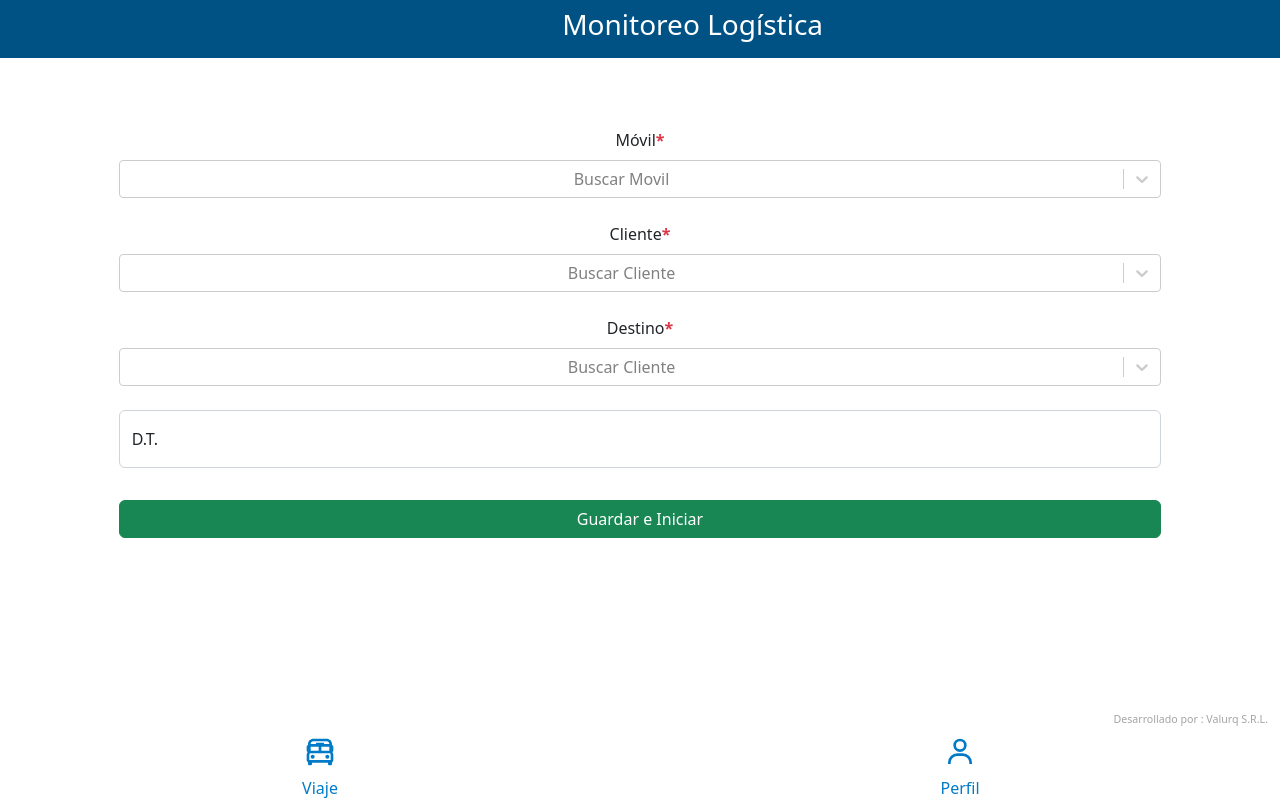
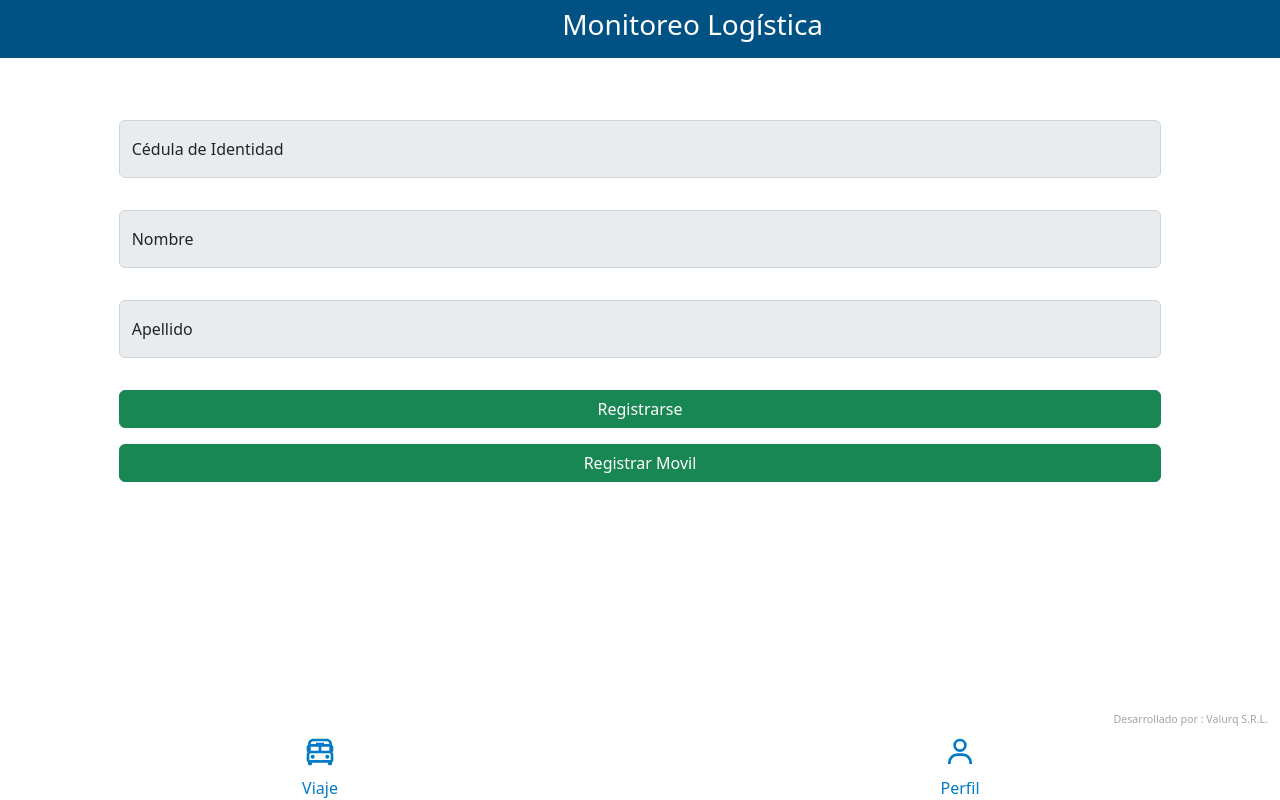
Before and after one commit to AlbertV99/app-monitoreo-chofer, a React (Vite) app: page / in a window 1280 px wide. Built offline with nearby package versions, Linux system fonts and the light colour scheme; no server answers.

Commit message:
Actualizacion de posiciones de movil

```diff
--- a/src/main.jsx
+++ b/src/main.jsx
@@ -16,7 +16,7 @@ ReactDOM.createRoot(document.getElementById('root')).render(
     <BrowserRouter>
         <Routes>
             <Route path='/' element={<App/>}>
-                <Route index element={<ViajeReg />} />
+                <Route  index element={<PerfilChofer />} />
                 <Route  path='viajeMov' element={<ViajeMov/>} />
                 <Route  path='viajeReg' element={<ViajeReg/>} />
                 <Route  path='perfil' element={<PerfilChofer/>} />
--- a/src/paginas/ViajeMov.jsx
+++ b/src/paginas/ViajeMov.jsx
@@ -20,7 +20,7 @@ const ViajeMov = (props) => {
     const [estadoUbicacion,setEstadoUbicacion] = useState(false);
     const [intervalo,setIntervalo] = useState(null)
     const [datoViaje,setDatoViaje] = useState({"id":"","chofer":"","movil":""});
-    const [ubicacion,setUbicacion] = useState({"latitud":"","longitud":""});
+    const [ubicacion,setUbicacion] = useState({"latitud":"","longitud":"","c":0});
     // const [,,,,,,endpointLibre,obtenerPersona,registrarMarcacion,obtenerHistorial] = Peticiones();
 
     const {endpointLibre,obtenerPersona,registrarMarcacion,obtenerHistorial,guardarNuevoJson} = Peticiones();
@@ -66,7 +66,8 @@ const ViajeMov = (props) => {
             setIntervalo(setInterval(pulsaciones,120000)) // milisegundos
         }else{//parar pulsaciones
             clearInterval(intervalo);
-            setIntervalo(null)
+            setIntervalo(null);
+
         }
         setPulso(!pulsar);
 
@@ -87,7 +88,7 @@ const ViajeMov = (props) => {
               (a) => {
                   console.log(a, a.coords.latitude,a.coords.longitude);
 
-                  setUbicacion({"latitud":a.coords.latitude,"longitud":a.coords.longitude});
+                  setUbicacion({"latitud":a.coords.latitude,"longitud":a.coords.longitude,"c":ubicacion.c++});
                   setEstadoUbicacion(true);
               },
               (error)=>{
@@ -162,7 +163,7 @@ const ViajeMov = (props) => {
 
                     <Row>
                         <Col>
-                            <h3>{msg}</h3>
+                            <h3>{ubicacion.c+" ["+ubicacion.latitud+":"+ubicacion.longitud+"]"}</h3>
                         </Col>
                     </Row>
                 </Container>
--- a/src/paginas/ViajeReg.jsx
+++ b/src/paginas/ViajeReg.jsx
@@ -25,6 +25,7 @@ const ViajeReg = (props) => {
     const [listaCliente,setListaCliente] = useState([{ 'label': "A S D SRL", 'value': '1' }]);
     const [destinoSelec,setDestinoSelec] = useState("");
     const [listaDestino,setListaDestino] = useState([{ 'label': "Jouser", 'value': 'Jouser' },{ 'label': "Planta", 'value': 'Planta' },{ 'label': "Central", 'value': 'Central' }]);
+    const [estadoEnvio,setEstadoEnvio] = useState(true)
     const [datoForm,setDatoForm] = useState({"id_chofer":1,"id_movil":"","id_cliente":"","destino":"","dt":""});
     // const [,,,,,,endpointLibre,obtenerPersona,registrarMarcacion,obtenerHistorial] = Peticiones();
 
@@ -78,6 +79,7 @@ const ViajeReg = (props) => {
     }
 
     const enviarDatos = async () => {
+        setEstadoEnvio(false)
         datoForm.id_cliente=clienteSelec.value
         datoForm.id_movil = movilSelec.value
         datoForm.destino = destinoSelec.value
@@ -85,11 +87,12 @@ const ViajeReg = (props) => {
         console.log(datoForm);
         let respuesta = await guardarNuevoJson('/viaje/Parametros/ABMForm2.php?opcion=N',datoForm);
         console.log({"respuesta":respuesta});
+
         if(respuesta.cod == "00" || respuesta.cod =="10"){
             let temp = registrarViaje({"id":respuesta.idViaje,"chofer":datoChofer.nombre+" "+datoChofer.apellido,"movil":movilSelec.label,"destino":datoForm.destino});
             if (temp !="00"){
                 setMsg("Error a la hora de registrar viaje")
-
+                estadoEnvio(true)
             }else{
                 navg("/viajeMov")
                 setMsg("Registrado correctamente")
@@ -190,7 +193,7 @@ const ViajeReg = (props) => {
                         <Col xs={1}>
                         </Col>
                         <Col>
-                            <Button variant="success" style={{width:"100%"}} onClick={enviarDatos}>
+                            <Button variant="success" style={{width:"100%"}} onClick={enviarDatos} disabled={!estadoEnvio}>
                                     Guardar e Iniciar
                             </Button>
                         </Col>
```
